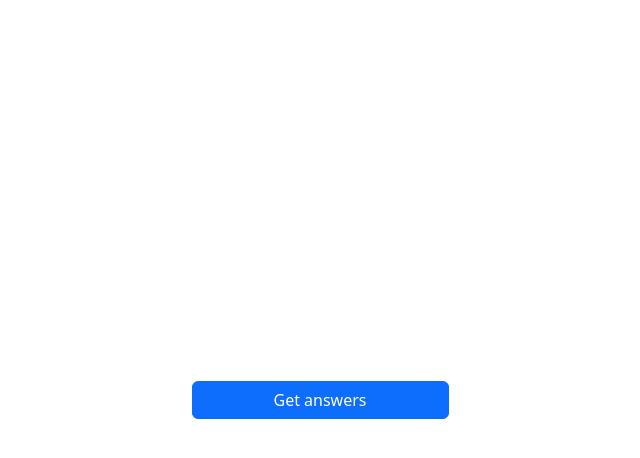
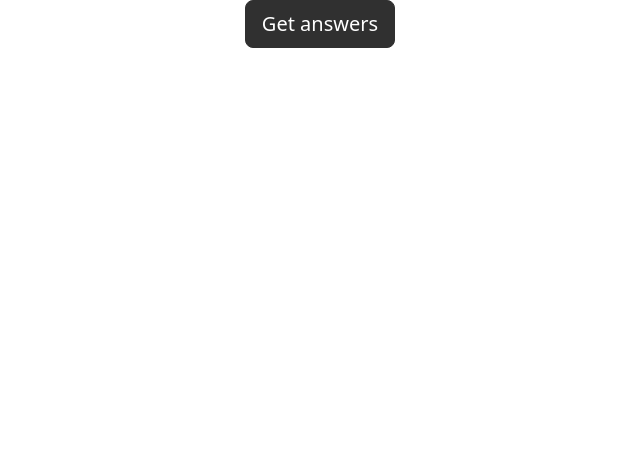
Before and after one commit to cuborosa/cuborosa.github.io, a plain HTML site: page vertext_search.html in a window 1280 px wide. Shown: the whole page, without its empty margins (320-960 px from the left). Drawn offline with nearby package versions, Linux system fonts and the light colour scheme.

Commit message:
Layout adjustments

```diff
--- a/vertext_search.html
+++ b/vertext_search.html
@@ -14,9 +14,9 @@
     <gen-search-widget configId="092b7a35-09cc-441b-83a8-c03b85871b53" triggerId="searchWidgetTrigger">
     </gen-search-widget>
 
-    <div class="d-flex justify-content-center align-items-center vh-100">
+    <div class="d-flex justify-content-center align-items-center">
         <!-- Element that opens the widget on click. It does not have to be an input -->
-        <input class="btn btn-primary" value="Get answers" id="searchWidgetTrigger" />
+        <a href="#" class="btn btn-lg btn-primary" id="searchWidgetTrigger" style="border-color: #303030; background-color: #303030">Get answers</a>
     </div>
 
     <script src="https://cdn.jsdelivr.net/npm/bootstrap@5.3.6/dist/js/bootstrap.bundle.min.js"
```
